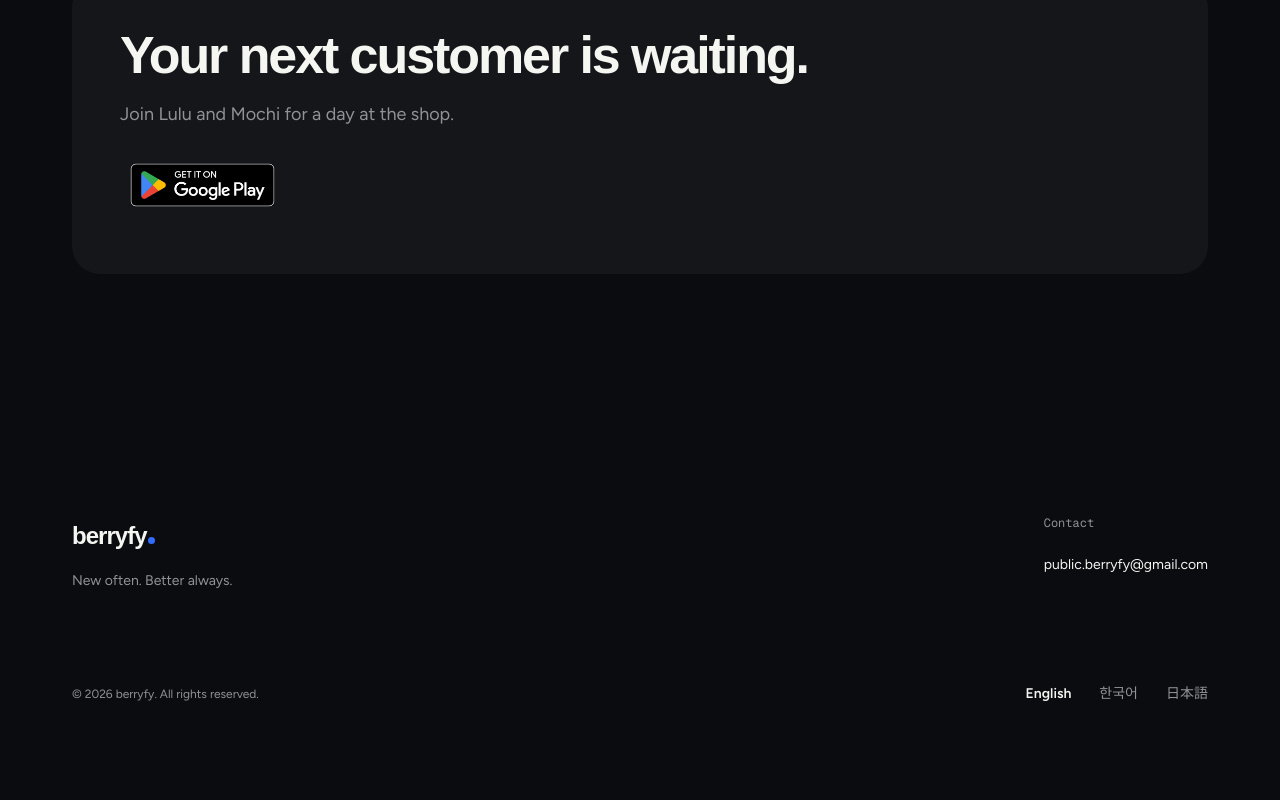
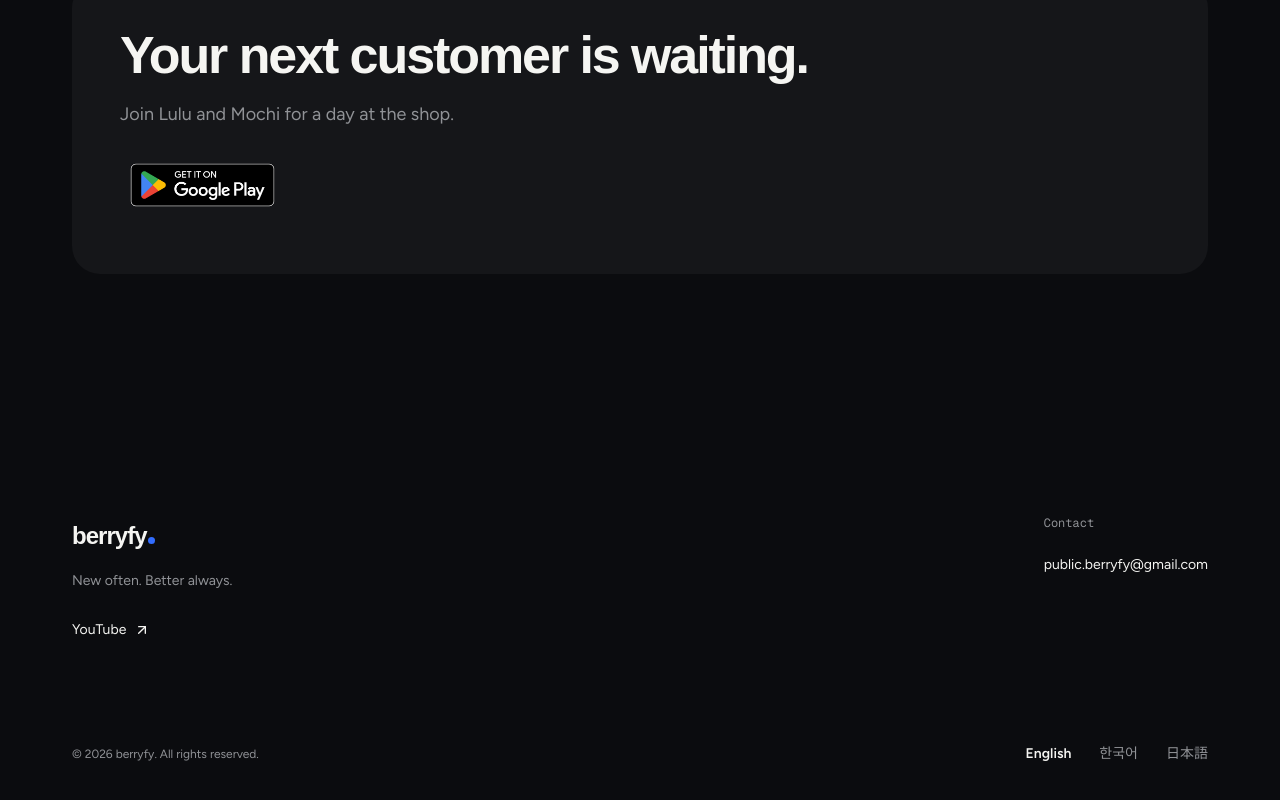
Before and after one commit to berryfy/berryfy.github.io, a Next.js app: page /games/lulus-potion-shop in a window 1280 px wide. Shown: the part 3421-4221 px from the top of the page. Before the commit the page ends 4177 px from the top, so only its background shows below. Built offline with nearby package versions, Linux system fonts and the light colour scheme; a web font is replaced by a local one.

Commit message:
feat: 공용 푸터에 YouTube 채널 링크 추가

```diff
--- a/scripts/verify-potion-privacy.mjs
+++ b/scripts/verify-potion-privacy.mjs
@@ -6,7 +6,9 @@ const base = "/apps/potion-sort-quest/privacy/";
 for (const locale of ["default", "en", "ko", "ja"]) {
   const path = locale === "default" ? base : `/${locale}${base}`;
   const content = readFileSync(resolve(root, `out${path}index.html`), "utf8");
-  const text = content
+  const main = content.match(/<main\b[^>]*>([\s\S]*?)<\/main>/)?.[1];
+  assert(main, `${path}: policy main content missing`);
+  const text = main
     .replace(/<script\b[^>]*>[\s\S]*?<\/script>/g, "")
     .replace(/<[^>]*>/g, " ");
   assert(
--- a/src/components/widgets/SiteFooter.tsx
+++ b/src/components/widgets/SiteFooter.tsx
@@ -1,4 +1,5 @@
 import Link from "next/link";
+import { ArrowUpRight } from "lucide-react";
 
 import Wordmark from "@/components/atoms/Wordmark";
 import LanguageSwitcher from "@/components/widgets/LanguageSwitcher";
@@ -39,6 +40,15 @@ const SiteFooter = ({ locale, homeHref, languagePaths }: SiteFooterProps) => {
             <p className="mt-3 text-small text-muted-foreground">
               {siteSlogan}
             </p>
+            <a
+              href={businessInfo.youtubeUrl}
+              target="_blank"
+              rel="noopener noreferrer"
+              className={`${linkClassName} mt-4 gap-2`}
+            >
+              YouTube
+              <ArrowUpRight aria-hidden="true" className="size-4" />
+            </a>
           </div>
 
           <div id={footerContactId} className="scroll-mt-24">
--- a/src/constants/business.ts
+++ b/src/constants/business.ts
@@ -1,4 +1,5 @@
 export const businessInfo = {
   name: "berryfy",
   contactEmail: "public.berryfy@gmail.com",
+  youtubeUrl: "https://www.youtube.com/@berryfy-studio",
 } as const;
```
